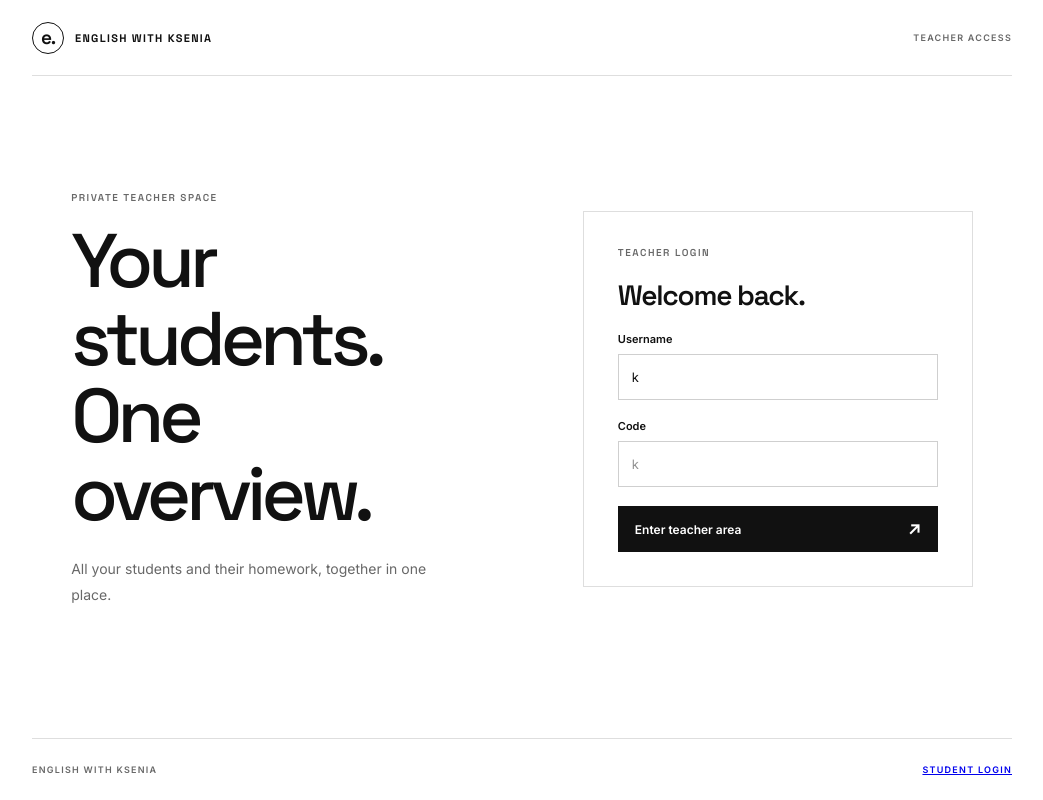
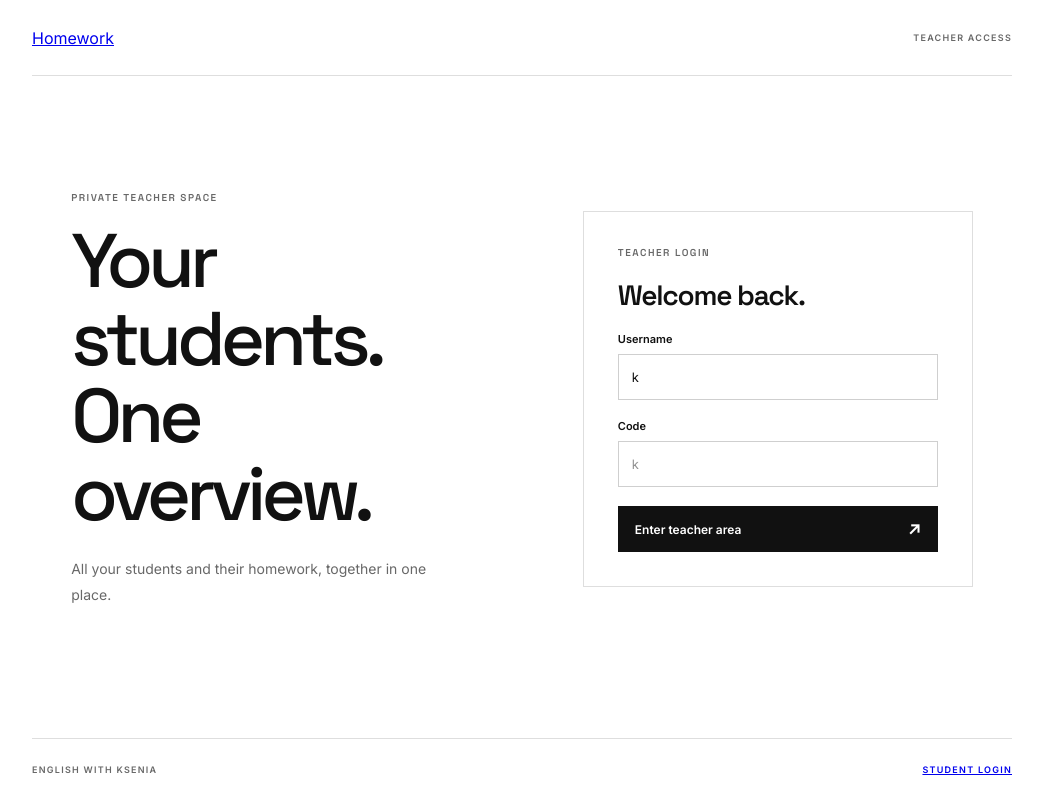
Before and after one commit to kvafanasyeva-cloud/english-with-ksenia, a Next.js app: page /teacher in a window 1280 px wide. Shown: the whole page, without its empty margins (118-1161 px from the left). Built offline with nearby package versions, Linux system fonts and the light colour scheme.

Commit message:
Match homework portal to interactive reference

```diff
--- a/app/TeacherArea.tsx
+++ b/app/TeacherArea.tsx
@@ -713,7 +713,7 @@ export default function TeacherArea({ initialCode, onExit }: { initialCode?: str
   if (!loggedIn && initialCode) return (
     <main className="page-shell">
       <header className="topbar">
-        <Link className="wordmark" href="/"><span className="wordmark-mark">e.</span><span>ENGLISH WITH KSENIA</span></Link>
+        <Link className="homework-page-title" href="/">Homework</Link>
         <span className="topbar-note">TEACHER ACCESS</span>
       </header>
       <section className="dashboard">
@@ -724,7 +724,7 @@ export default function TeacherArea({ initialCode, onExit }: { initialCode?: str
 
   if (!loggedIn) return <main className="page-shell">
     <header className="topbar">
-      <Link className="wordmark" href="/"><span className="wordmark-mark">e.</span><span>ENGLISH WITH KSENIA</span></Link>
+      <Link className="homework-page-title" href="/">Homework</Link>
       <span className="topbar-note">TEACHER ACCESS</span>
     </header>
     <section className="hero">
@@ -751,14 +751,14 @@ export default function TeacherArea({ initialCode, onExit }: { initialCode?: str
 
   return <main className="page-shell">
     <header className="topbar">
-      <Link className="wordmark" href="/"><span className="wordmark-mark">e.</span><span>ENGLISH WITH KSENIA</span></Link>
-      <button className="secondary-button signout" onClick={logout}>Sign out</button>
+      <Link className="homework-page-title" href="/">Homework</Link>
+      <button className="secondary-button signout" onClick={logout}>Not you? Switch student</button>
     </header>
     <section className="dashboard">
       <div className="dashboard-heading">
         <div>
           <p className="eyebrow">PRIVATE TEACHER SPACE</p>
-          <h1>Your <em>students.</em></h1>
+          <h2>Your students</h2>
         </div>
       </div>
 
```
